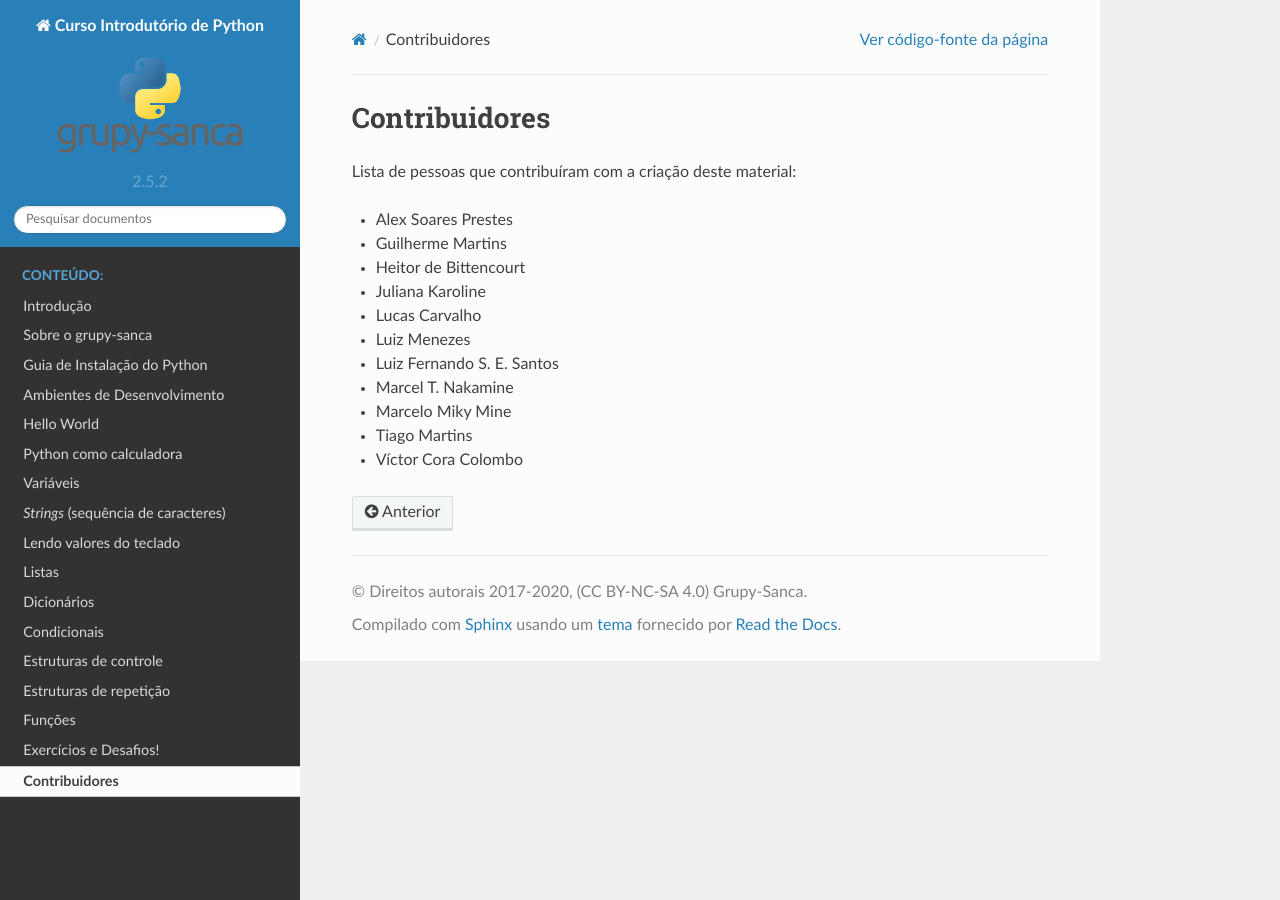
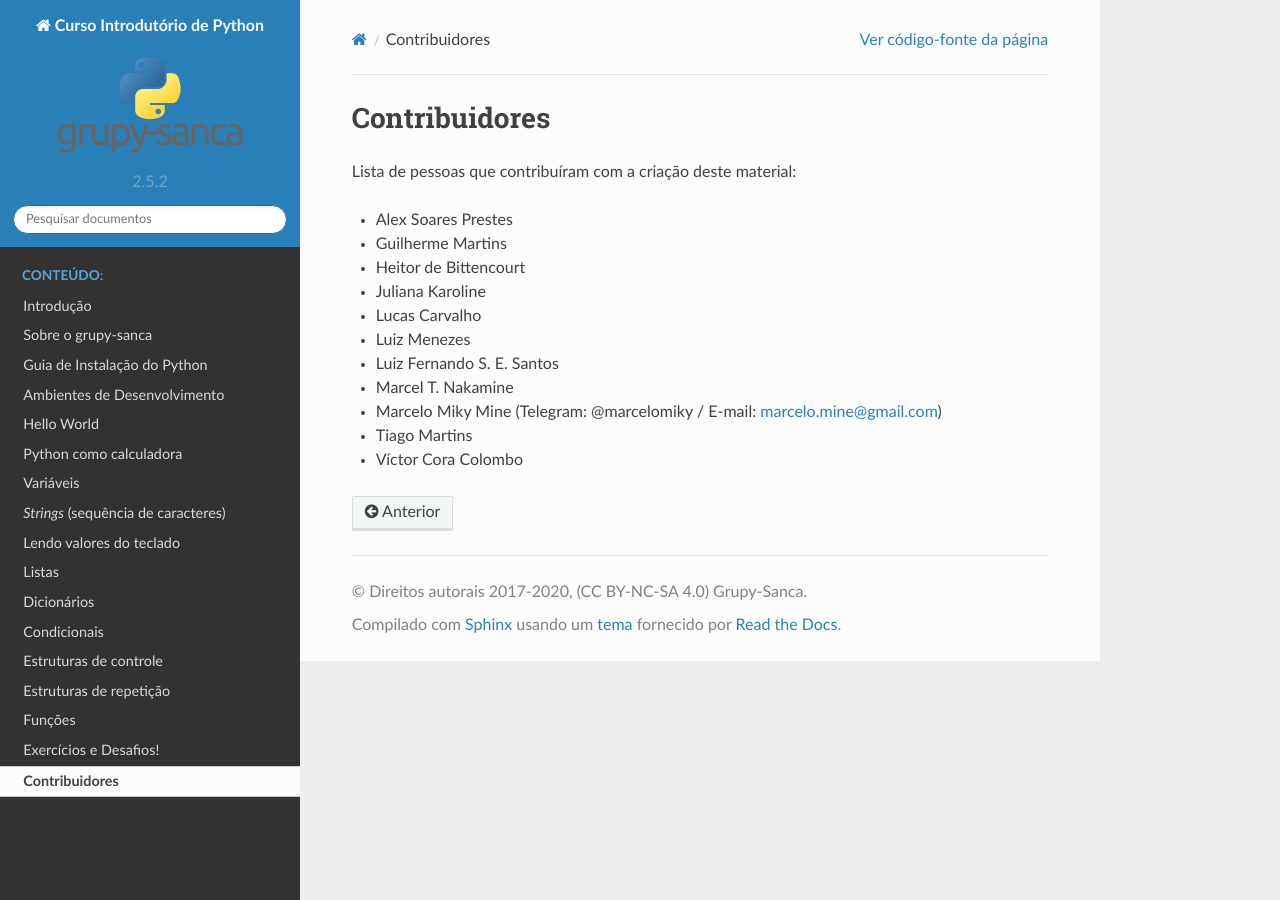
Before and after one commit to grupy-sanca/curso-python, a Sphinx documentation site: the page built from source/contribuidores.rst, in a window 1280 px wide. Built offline with Sphinx 7.4.7 and the Read the Docs theme 2.0.0, drawn with Linux system fonts in a browser that asks for light colours.

Commit message:
adicionando dados de contatos pessoais

```diff
--- a/source/contribuidores.rst
+++ b/source/contribuidores.rst
@@ -11,6 +11,6 @@ Lista de pessoas que contribuíram com a criação deste material:
 - Luiz Menezes
 - Luiz Fernando S. E. Santos
 - Marcel T. Nakamine
-- Marcelo Miky Mine
+- Marcelo Miky Mine (Telegram: @marcelomiky / E-mail: marcelo.mine@gmail.com)
 - Tiago Martins
 - Víctor Cora Colombo
```
